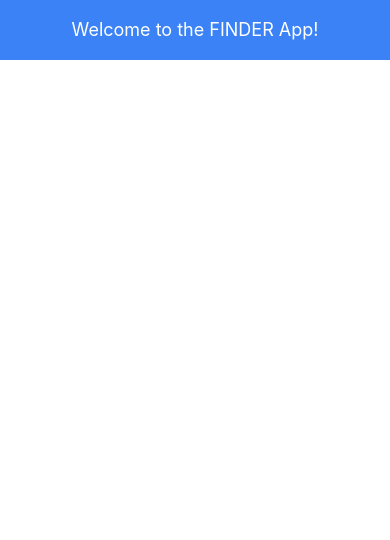
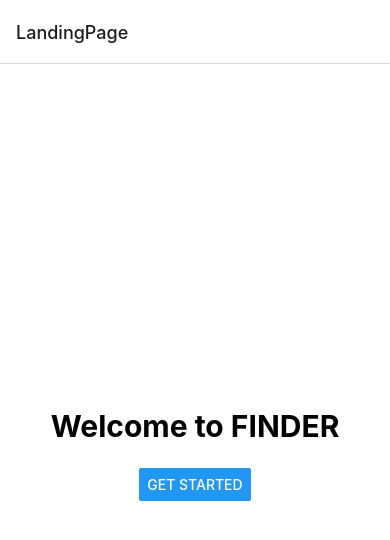
Before and after one commit to MarioB06/finder-App, a React Native app in the folder finder-app/: screen /LandingPage in a window 390 px wide. Shown: the top 540 px of the page. Built offline with nearby package versions, Linux system fonts and the light colour scheme.

Commit message:
Add initial Landing Page and Home Page setup

```diff
--- a/finder-app/App.js
+++ b/finder-app/App.js
@@ -1,10 +1,18 @@
-import { View, Text } from 'react-native';
-import tw from 'twrnc';
+import { NavigationContainer } from '@react-navigation/native';
+import { createStackNavigator } from '@react-navigation/stack';
+import LandingPage from './screens/LandingPage';
+import Home from './screens/Home';
+
+
+const Stack = createStackNavigator();
 
 export default function App() {
   return (
-    <View style={tw`bg-blue-500 p-4 justify-center items-center`}>
-      <Text style={tw`text-white text-lg`}>Welcome to the FINDER App!</Text>
-    </View>
+    <NavigationContainer>
+      <Stack.Navigator initialRouteName="LandingPage">
+        <Stack.Screen name="LandingPage" component={LandingPage} />
+        <Stack.Screen name="Home" component={Home} />
+      </Stack.Navigator>
+    </NavigationContainer>
   );
 }
--- a/finder-app/package.json
+++ b/finder-app/package.json
@@ -9,11 +9,15 @@
     "web": "expo start --web"
   },
   "dependencies": {
+    "@react-navigation/native": "^6.1.18",
+    "@react-navigation/stack": "^6.4.1",
     "expo": "~51.0.28",
     "expo-status-bar": "~1.12.1",
     "nativewind": "^2.0.11",
     "react": "18.2.0",
     "react-native": "0.74.5",
+    "react-native-safe-area-context": "^4.11.0",
+    "react-native-screens": "^3.34.0",
     "tailwind-rn": "^4.2.0",
     "twrnc": "^4.5.1"
   },
--- /dev/null
+++ b/finder-app/screens/Home.js
@@ -0,0 +1,11 @@
+import React from 'react';
+import { View, Text } from 'react-native';
+import tw from 'twrnc';
+
+export default function Home() {
+  return (
+    <View style={tw`flex-1 justify-center items-center`}>
+      <Text style={tw`text-xl`}>Welcome to the Home Screen</Text>
+    </View>
+  );
+}
--- /dev/null
+++ b/finder-app/screens/LandingPage.js
@@ -0,0 +1,15 @@
+import React from 'react';
+import { View, Text, Button } from 'react-native';
+import tw from 'twrnc';
+
+export default function LandingPage({ navigation }) {
+  return (
+    <View style={tw`flex-1 justify-center items-center bg-white p-4`}>
+      <Text style={tw`text-3xl font-bold text-center mb-6`}>Welcome to FINDER</Text>
+      <Button
+        title="Get Started"
+        onPress={() => navigation.navigate('Home')}
+      />
+    </View>
+  );
+}
```
Also changed, not shown: 1 other file (tests, documents, lock files or other folders).
